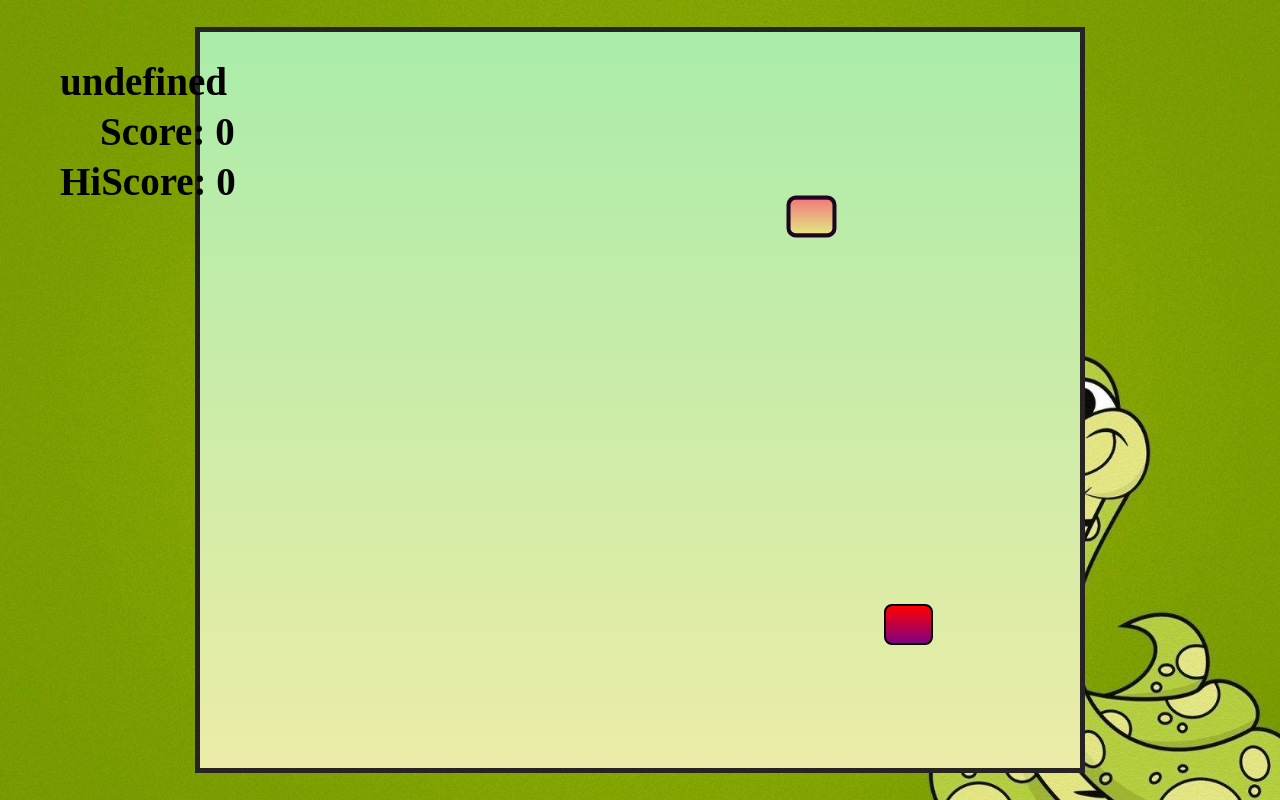
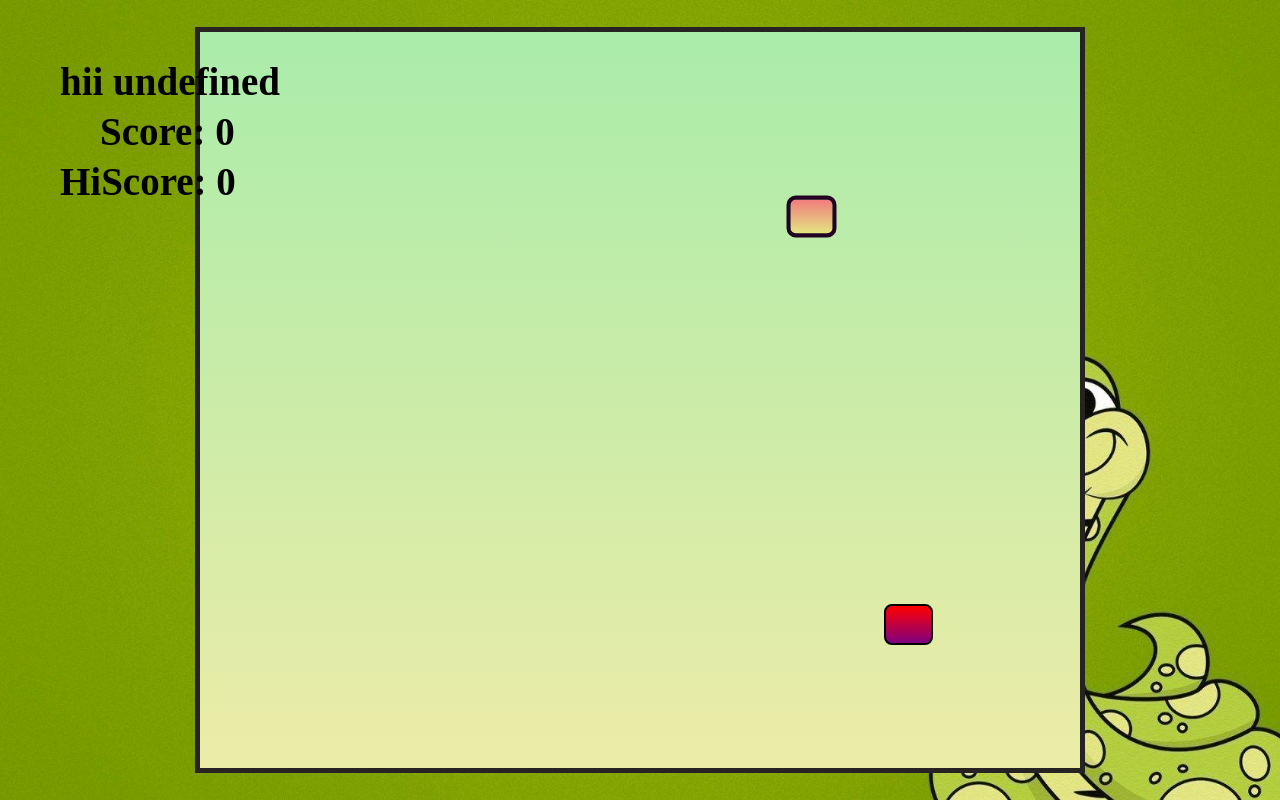
Before and after one commit to jatin-jangir/JavaScript, a plain HTML site: page SnakeGame/index.html in a window 1280 px wide. Drawn offline with Linux system fonts and the light colour scheme; files whose address does not match are found by name; a web font is replaced by a local one.

Commit message:
Update index.html

```diff
--- a/SnakeGame/index.html
+++ b/SnakeGame/index.html
@@ -15,7 +15,7 @@
                 var parameters=location.search.substring(1).split("&");
                 var temp=parameters[0].split("=");
                 l=unescape(temp[1]);
-                document.getElementById("names").innerHTML=l;
+                document.getElementById("names").innerHTML="hii "+l;
             }
             processForm();
         </script>
```
